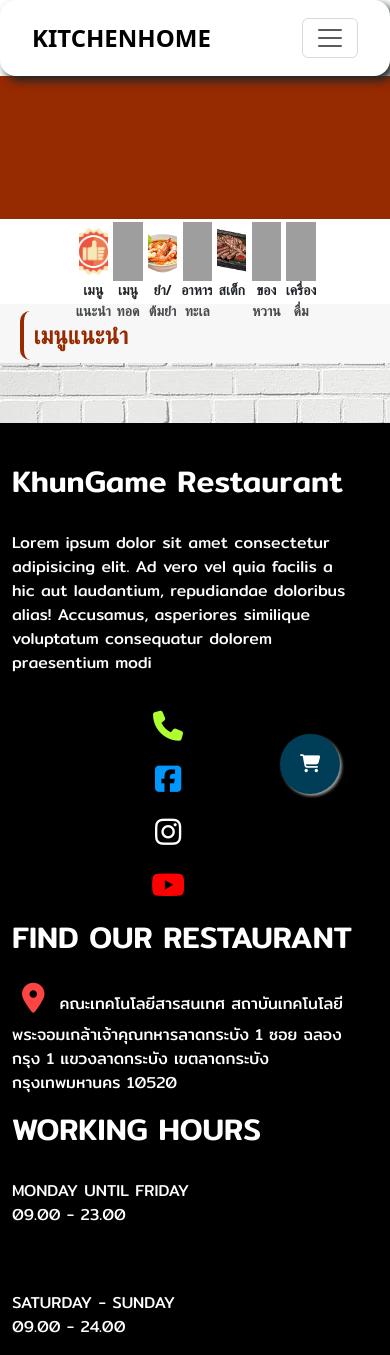
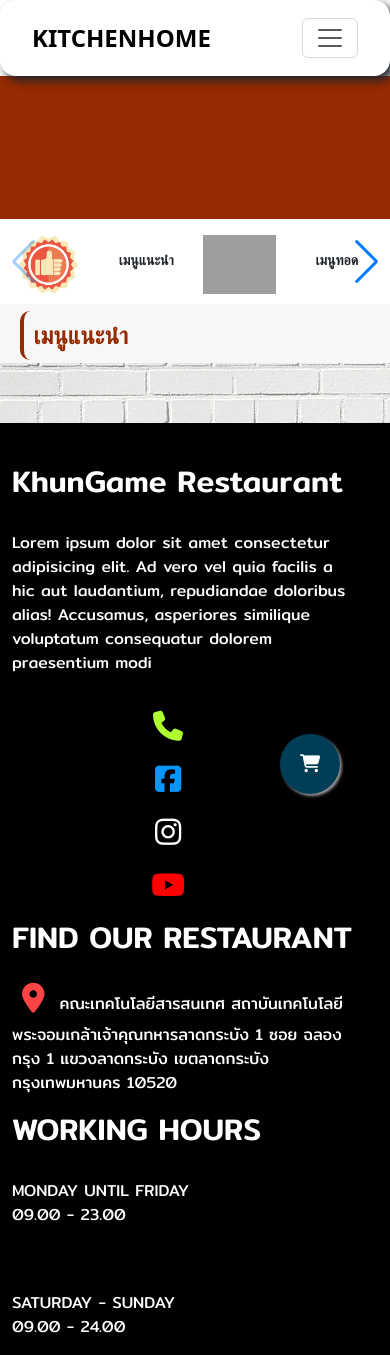
Before and after one commit to BallThanapat/RestaurantWeb, a PHP site: page /menu.php in a window 390 px wide. Run offline with PHP 8.4, Linux system fonts and the light colour scheme; data that the repository does not hold is empty; some libraries are stand-ins or nearby versions; grey boxes are pictures that could not be loaded.

Commit message:
fix menu bar at menu

```diff
--- a/menu.css
+++ b/menu.css
@@ -231,32 +231,6 @@
     font-size: 18px;
 }
 
-.swiper {
-    width: 100%;
-    height: 100%;
-}
-
-.swiper-slide {
-    text-align: center;
-    font-size: 18px;
-    background: #fff;
-    display: flex;
-    justify-content: center;
-    align-items: center;
-}
-
-/* @media (max-width: 760px) {
-    .swiper-button-next {
-        right: 20px;
-        transform: rotate(90deg);
-    }
-
-    .swiper-button-prev {
-        left: 20px;
-        transform: rotate(90deg);
-    }
-} */
-
 .menu-bar {
     /* position: absolute; */
     width: 100%;
@@ -346,6 +320,34 @@
     border-radius: 10px;
     /* border: 1px solid black; */
     border-left: 4px solid #962a00;
+}
+
+.swiper {
+    width: 100%;
+}
+
+.swiper .menu-bar {
+    /* position: absolute; */
+    width: 100%;
+    height: 10vh;
+    background-color: #fff;
+    display: inline-flex;
+    justify-content: left;
+    text-align: start;
+}
+
+.swiper-slide {
+    text-align: center;
+    font-size: 18px;
+    background: #fff;
+    width: 10%;
+    display: flex;
+    justify-content: center;
+    align-items: center;
+}
+
+.test2 {
+    display: none;
 }
 
 .col-menu {
@@ -866,4 +868,12 @@ footer {
         width: calc(23%);
     }
 
+    .test1 {
+        display: none;
+    }
+
+    .test2 {
+        display: flex;
+    }
+
 }
--- a/menu.php
+++ b/menu.php
@@ -229,7 +229,7 @@ if (!empty($_GET["action"])) {
       var xhr = new XMLHttpRequest();
       xhr.open("POST", "menu.php?action=remove&foodDetail=" + foodDetail, true);
       xhr.setRequestHeader("Content-Type", "application/x-www-form-urlencoded");
-        xhr.onreadystatechange = function() {
+      xhr.onreadystatechange = function () {
         if (xhr.readyState == 4 && xhr.status == 200) {
           $('.modal-cart').load(location.href + ' .modal-cart');
           alert("ลบสำเร็จ");
@@ -445,72 +445,7 @@ if (!empty($_GET["action"])) {
   <!-- a href="" class="links" data-bs-toggle="modal"
         data-bs-target="#shoppingCartModal">เข้าสู่ระบบ/สมัครสมาชิก</a> -->
 
-
-
-  <!-- <div class="swiper">
-    <div class="swiper-wrapper menu-bar">
-      <div class="swiper-slide">
-        <div class="menu-box-bar" id="recomm-menu" onclick="showMenu('recommend')">
-          <div class="menu-box-bar-image">
-            <img src="Image_inventory/Menu/recommend.png" alt="" />
-          </div>
-          <div class="menu-box-bar-content">เมนูแนะนำ</div>
-        </div>
-      </div>
-      <div class="swiper-slide">
-        <div class="menu-box-bar" id="fried-menu" onclick="showMenu('fried')">
-          <div class="menu-box-bar-image">
-            <img src="Image_inventory/Menu/friedFood.png" alt="" />
-          </div>
-          <div class="menu-box-bar-content">เมนูทอด</div>
-        </div>
-      </div>
-      <div class="swiper-slide">
-        <div class="menu-box-bar" id="soup-menu" onclick="showMenu('soup')">
-          <div class="menu-box-bar-image">
-            <img src="Image_inventory/Menu/Tomyumkung4.png" alt="" />
-          </div>
-          <div class="menu-box-bar-content">ยำ/ต้มยำ</div>
-        </div>
-      </div>
-      <div class="swiper-slide">
-        <div class="menu-box-bar" id="seafood-menu" onclick="showMenu('seafood')">
-          <div class="menu-box-bar-image">
-            <img src="Image_inventory/Menu/Seafood2.png" alt="" id="pic-sea" />
-          </div>
-          <div class="menu-box-bar-content">อาหารทะเล</div>
-        </div>
-      </div>
-      <div class="swiper-slide">
-        <div class="menu-box-bar" id="steak-menu" onclick="showMenu('steak')">
-          <div class="menu-box-bar-image">
-            <img src="Image_inventory/Menu/Steak.png" alt="" id="pic-steak" />
-          </div>
-          <div class="menu-box-bar-content">สเต็ก</div>
-        </div>
-      </div>
-      <div class="swiper-slide">
-        <div class="menu-box-bar" id="dessert" onclick="showMenu('dessert')">
-          <div class="menu-box-bar-image">
-            <img src="Image_inventory/Menu/dessert2.png" alt="" />
-          </div>
-          <div class="menu-box-bar-content">ของหวาน</div>
-        </div>
-      </div>
-      <div class="swiper-slide">
-        <div class="menu-box-bar" id="drink" onclick="showMenu('drink')">
-          <div class="menu-box-bar-image">
-            <img src="Image_inventory/Menu/drinks2.png" alt="" id="pic-drink" />
-          </div>
-          <div class="menu-box-bar-content">เครื่องดื่ม</div>
-        </div>
-      </div>
-    </div>
-    <div class="swiper-button-next"></div>
-    <div class="swiper-button-prev"></div>
-  </div> -->
-
-  <div class="menu-bar">
+  <div class="menu-bar test1">
     <div class="menu-box-bar" id="recomm-menu" onclick="showMenu('recommend')">
       <div class="menu-box-bar-image">
         <img src="Image_inventory/Menu/recommend.png" alt="" />
@@ -557,6 +492,55 @@ if (!empty($_GET["action"])) {
     </div>
   </div>
 
+  <div class="swiper test2">
+    <div class="swiper-wrapper menu-bar">
+      <div class="swiper-slide menu-box-bar" id="recomm-menu" onclick="showMenu('recommend')">
+        <div class="menu-box-bar-image">
+          <img src="Image_inventory/Menu/recommend.png" alt="" />
+        </div>
+        <div class="menu-box-bar-content">เมนูแนะนำ</div>
+      </div>
+      <div class="swiper-slide menu-box-bar" id="fried-menu" onclick="showMenu('fried')">
+        <div class="menu-box-bar-image">
+          <img src="Image_inventory/Menu/friedFood.png" alt="" />
+        </div>
+        <div class="menu-box-bar-content">เมนูทอด</div>
+      </div>
+      <div class="swiper-slide menu-box-bar" id="soup-menu" onclick="showMenu('soup')">
+        <div class="menu-box-bar-image">
+          <img src="Image_inventory/Menu/Tomyumkung4.png" alt="" />
+        </div>
+        <div class="menu-box-bar-content">ยำ/ต้มยำ</div>
+      </div>
+      <div class="swiper-slide menu-box-bar" id="seafood-menu" onclick="showMenu('seafood')">
+        <div class="menu-box-bar-image">
+          <img src="Image_inventory/Menu/Seafood2.png" alt="" id="pic-sea" />
+        </div>
+        <div class="menu-box-bar-content">อาหารทะเล</div>
+      </div>
+      <div class="swiper-slide menu-box-bar" id="steak-menu" onclick="showMenu('steak')">
+        <div class="menu-box-bar-image">
+          <img src="Image_inventory/Menu/Steak.png" alt="" id="pic-steak" />
+        </div>
+        <div class="menu-box-bar-content">สเต็ก</div>
+      </div>
+      <div class="swiper-slide menu-box-bar" id="dessert" onclick="showMenu('dessert')">
+        <div class="menu-box-bar-image">
+          <img src="Image_inventory/Menu/dessert2.png" alt="" />
+        </div>
+        <div class="menu-box-bar-content">ของหวาน</div>
+      </div>
+      <div class="swiper-slide menu-box-bar" id="drink" onclick="showMenu('drink')">
+        <div class="menu-box-bar-image">
+          <img src="Image_inventory/Menu/drinks2.png" alt="" id="pic-drink" />
+        </div>
+        <div class="menu-box-bar-content">เครื่องดื่ม</div>
+      </div>
+    </div>
+    <div class="swiper-button-next"></div>
+    <div class="swiper-button-prev"></div>
+  </div>
+
 
   <div class="menu-bar-recommend" id="menu-bar-topic">
     <h2>เมนูแนะนำ</h2>
@@ -568,7 +552,7 @@ if (!empty($_GET["action"])) {
   <!-- Initialize Swiper -->
   <script>
     var swiper = new Swiper('.swiper', {
-      slidesPerView: 3,
+      slidesPerView: getSlidesPerView(),
       direction: getDirection(),
       navigation: {
         nextEl: '.swiper-button-next',
@@ -576,6 +560,7 @@ if (!empty($_GET["action"])) {
       },
       on: {
         resize: function () {
+          swiper.params.slidesPerView = getSlidesPerView();
           swiper.changeDirection(getDirection());
         },
       },
@@ -586,6 +571,18 @@ if (!empty($_GET["action"])) {
       var direction = window.innerWidth <= 760 ? 'horizontal' : 'horizontal';
 
       return direction;
+    }
+    function getSlidesPerView() {
+      var windowWidth = window.innerWidth;
+      if (windowWidth <= 430) {
+        return 2;
+      } else if (windowWidth <= 600) {
+        return 3;
+      } else if (windowWidth <= 768) {
+        return 4;
+      } else {
+        return 5; // Default value
+      }
     }
   </script>
 
@@ -892,7 +889,8 @@ if (!empty($_GET["action"])) {
                                   </p>
                                 </div>
                                 <p>
-                                  <a href="#" class="btnRemoveAction" onclick="deleteItem('<?php echo $item['foodDetail']; ?>')">
+                                  <a href="#" class="btnRemoveAction"
+                                    onclick="deleteItem('<?php echo $item['foodDetail']; ?>')">
                                     <img src="delete-icon.png" width="90%" alt="">
                                   </a>
                                 </p>
```
Lines whose indentation alone changed are shown as unchanged.
